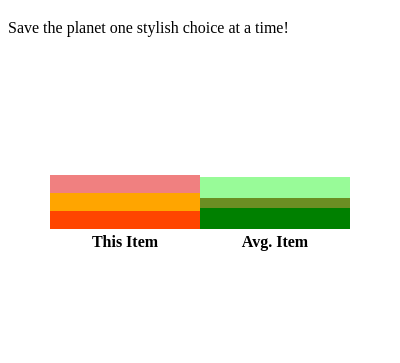
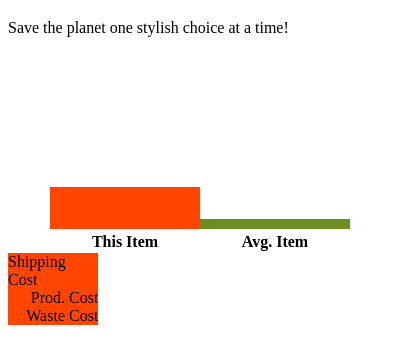
Before and after one commit to jaredbmit/fashion-emissions, a browser extension: page popup.html in a window 400 px wide. Shown: the part 61-424 px from the top of the page. Drawn offline with Linux system fonts and the light colour scheme.

Commit message:
updated charts

```diff
--- a/popup.html
+++ b/popup.html
@@ -19,7 +19,7 @@
 
 <!-- <img src="fashion.png" alt="shirt" style="width:100%"> -->
 
-<table width="400" height="400" class="charts-css column multiple stacked show-labels show-data-on-hover" id="main_bar">
+<table width="400" height="400" class="charts-css column multiple show-labels show-data-on-hover" id="main_bar">
 
   <caption></caption>
 
@@ -32,18 +32,37 @@
   <tbody id="tbody">
     <tr id="tr">
       <th scope="col" id="th"> This Item </th>
-        <td style="--size: calc(20 / 85 ); --color: orangered" id="cost_bar"> <span class="data" id="cost_label"> Flight: 20 </span> </td>
-        <td style="--size: calc(30 / 85 ); --color: orange" id="shipping_bar"> <span class="data" id="shipping_label"> Prod: 30 </span> </td>
-        <td style="--size: calc(10 / 85 ); --color: lightcoral" id="waste_bar"> <span class="data" id="waste_label"> Truck: 10 </span> </td>
+        <td style="--size: calc(20 / 85 ); --color: orangered" id="cost_bar"> <span class="data" id="cost_label"> Carbon Cost </span> </td>
     </tr>
     <tr>
         <th scope="col">Avg. Item</th>
-        <td style="--size: calc(10 / 85 ); --color:green"> <span class="data"> Flight: 10 </span> </td>
-        <td style="--size: calc(5 / 85 ); --color:olivedrab"> <span class="data"> Prod: 5 </span> </td>
-        <td style="--size: calc(10 / 85 ); --color:palegreen"> <span class="data"> Truck: 10 </span> </td>
+        <td style="--size: calc(5 / 85 ); --color:olivedrab" id="avg_cost_bar"> <span class="data"> Carbon Cost </span> </td>
     </tr>
   </tbody>
 
+</table>
+<table class="charts-css bar show-data-on-hover" id="main_comp">
+  <caption></caption>
+  <thead>
+    <tr>
+      <th scope="row">CO2e</th>
+    </tr>
+  </thead>
+
+  <tbody>
+    <tr>
+      <th scope="col">Production Cost</th>
+        <td style="--size: calc(20 / 85 ); --color: orangered" id="cost_ship"> <span class="data"></span> Shipping Cost </span> </td>
+    </tr>
+    <tr>
+      <th scope="col">Production Cost</th>
+        <td style="--size: calc(20 / 85 ); --color: orangered" id="cost_prod"> <span class="data"></span> Prod. Cost </span> </td>
+    </tr>
+    <tr>
+      <th scope="col">Production Cost</th>
+        <td style="--size: calc(20 / 85 ); --color: orangered" id="cost_waste"> <span class="data"></span> Waste Cost </span> </td>
+    </tr>
+  </tbody>
 </table>
 </div>
 
--- a/popup.js
+++ b/popup.js
@@ -4,52 +4,11 @@ chrome.storage.sync.get(["shipping", "upstream", "waste"], function(result) {
     document.getElementById("waste_label").innerText = "Waste: " + String(result.waste).slice(0,5);
 
     total = Number(result.upstream) + Number(result.shipping) + Number(result.waste);
-    document.getElementById("shipping_bar").setAttribute("style", `--size: calc(${result.shipping} / ${total} ); --color: orange`);
-    document.getElementById("cost_bar").setAttribute("style", `--size: calc(${result.upstream} / ${total} ); --color: orangered`);
-    document.getElementById("waste_bar").setAttribute("style", `--size: calc(${result.waste} / ${total} ); --color: lightcoral`);
+    // document.getElementById("shipping_bar").setAttribute("style", `--size: calc(${result.shipping} / ${total} ); --color: orange`);
+    document.getElementById("cost_bar").setAttribute("style", `--size: calc(${total} / ${total} ); --color: orangered`);
+    document.getElementById("avg_cost_bar").setAttribute("style",`--size: calc(${15} / ${total} ); --color: olivedrab`)
+    // document.getElementById("waste_bar").setAttribute("style", `--size: calc(${result.waste} / ${total} ); --color: lightcoral`);
+    document.getElementById("cost_ship").setAttribute("style",`--size: calc(${result.shipping} / ${total} ); --color: orangered`)
+    document.getElementById("cost_prod").setAttribute("style",`--size: calc(${result.upstream} / ${total} ); --color: orange`)
+    document.getElementById("cost_waste").setAttribute("style",`--size: calc(${result.waste} / ${total} ); --color: lightcoral`)
 });
-
-// var ctx = document.getElementById('myChart').getContext('2d');
-// var myChart = new Chart(ctx, {
-// type: "bar",
-// data: {labels:["This Item", "Average Item"], datasets:[{backgroundColor:["black","green"],data:[10,15]}]},
-// options: {}
-// });
-// var ctx = document.getElementById("chart").getContext('2d');
-// var myChart = new Chart(ctx, {
-//     type: 'bar',
-//     data: {
-//         labels: ["Red", "Blue", "Yellow", "Green", "Purple", "Orange"],
-//         datasets: [{
-//             label: '# of Votes',
-//             data: [12, 19, 3, 5, 2, 3],
-//             backgroundColor: [
-//                 'rgba(255, 99, 132, 0.2)',
-//                 'rgba(54, 162, 235, 0.2)',
-//                 'rgba(255, 206, 86, 0.2)',
-//                 'rgba(75, 192, 192, 0.2)',
-//                 'rgba(153, 102, 255, 0.2)',
-//                 'rgba(255, 159, 64, 0.2)'
-//             ],
-//             borderColor: [
-//                 'rgba(255,99,132,1)',
-//                 'rgba(54, 162, 235, 1)',
-//                 'rgba(255, 206, 86, 1)',
-//                 'rgba(75, 192, 192, 1)',
-//                 'rgba(153, 102, 255, 1)',
-//                 'rgba(255, 159, 64, 1)'
-//             ],
-//             borderWidth: 1
-//         }]
-//     },
-//     options: {
-//         scales: {
-//             yAxes: [{
-//                 ticks: {
-//                     beginAtZero:true
-//                 }
-//             }]
-//         }
-//     }
-// });
-// myChart
```
